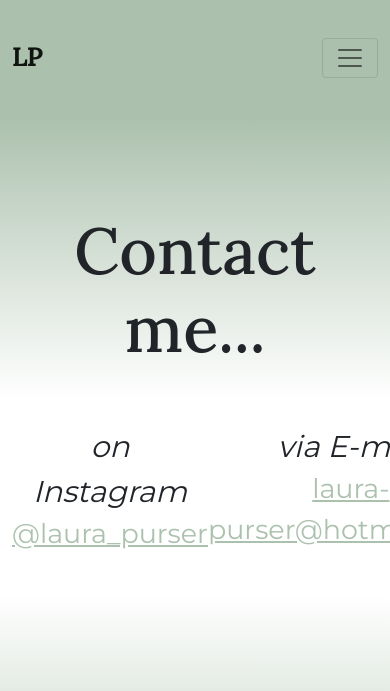
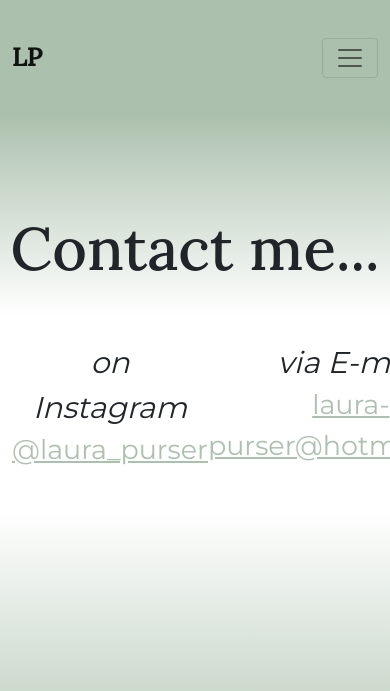
Before and after one commit to laurapurser/MyPortfolio, a plain HTML site: page contact.html in a window 390 px wide. Shown: the top 691 px of the page. Drawn offline with nearby package versions, Linux system fonts and the light colour scheme.

Commit message:
Made contact page responsive

```diff
--- a/style.css
+++ b/style.css
@@ -63,7 +63,7 @@ a:hover {
 }
 .contact {
   text-align: center;
-  font-size: 75px;
+  font-size: 80px;
 }
 .weather-app-img {
   border: 2px solid rgb(136, 166, 138);
@@ -333,4 +333,8 @@ footer {
   body {
     width: 100%;
   }
+  .contact {
+    text-align: center;
+    font-size: 60px;
+  }
 }
```
